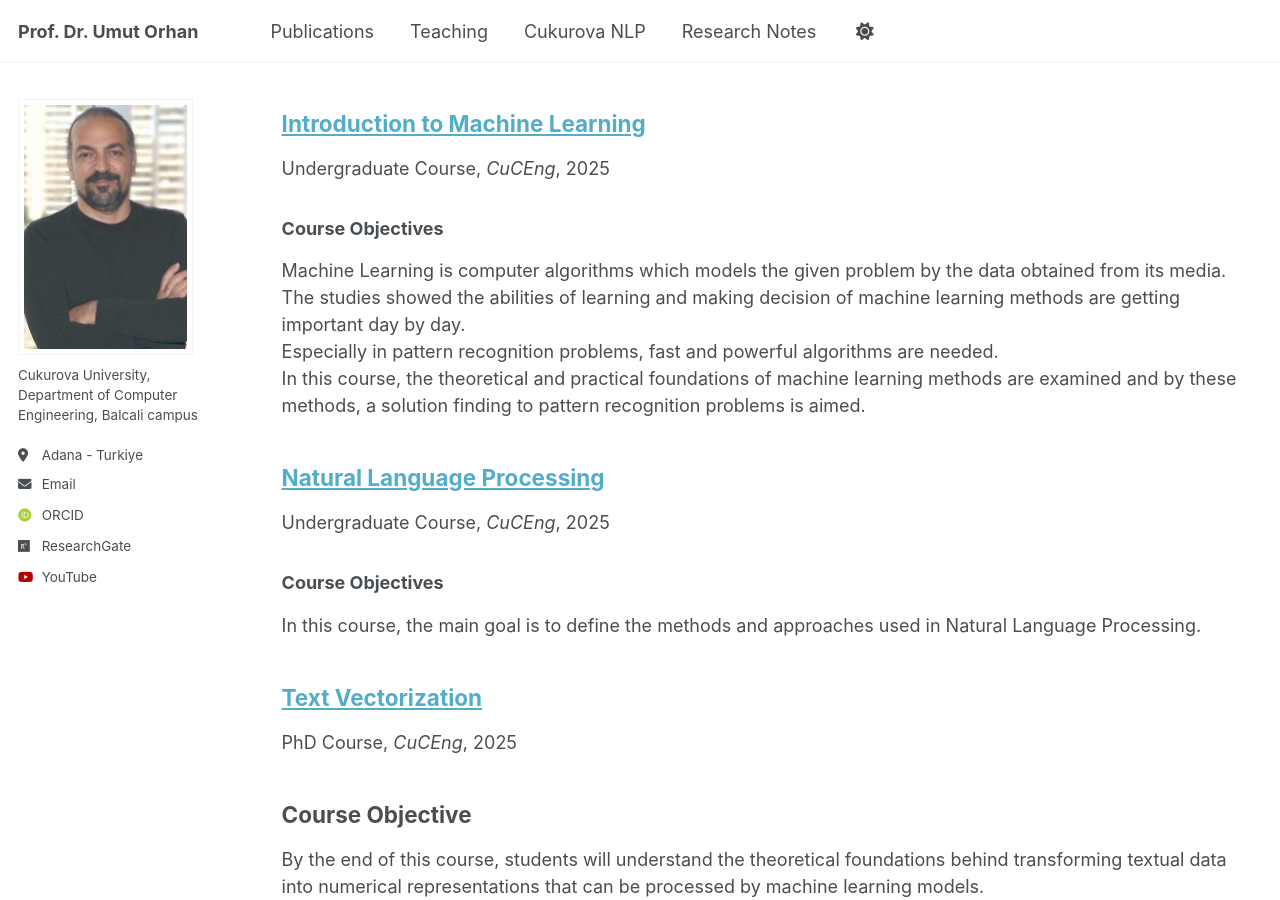
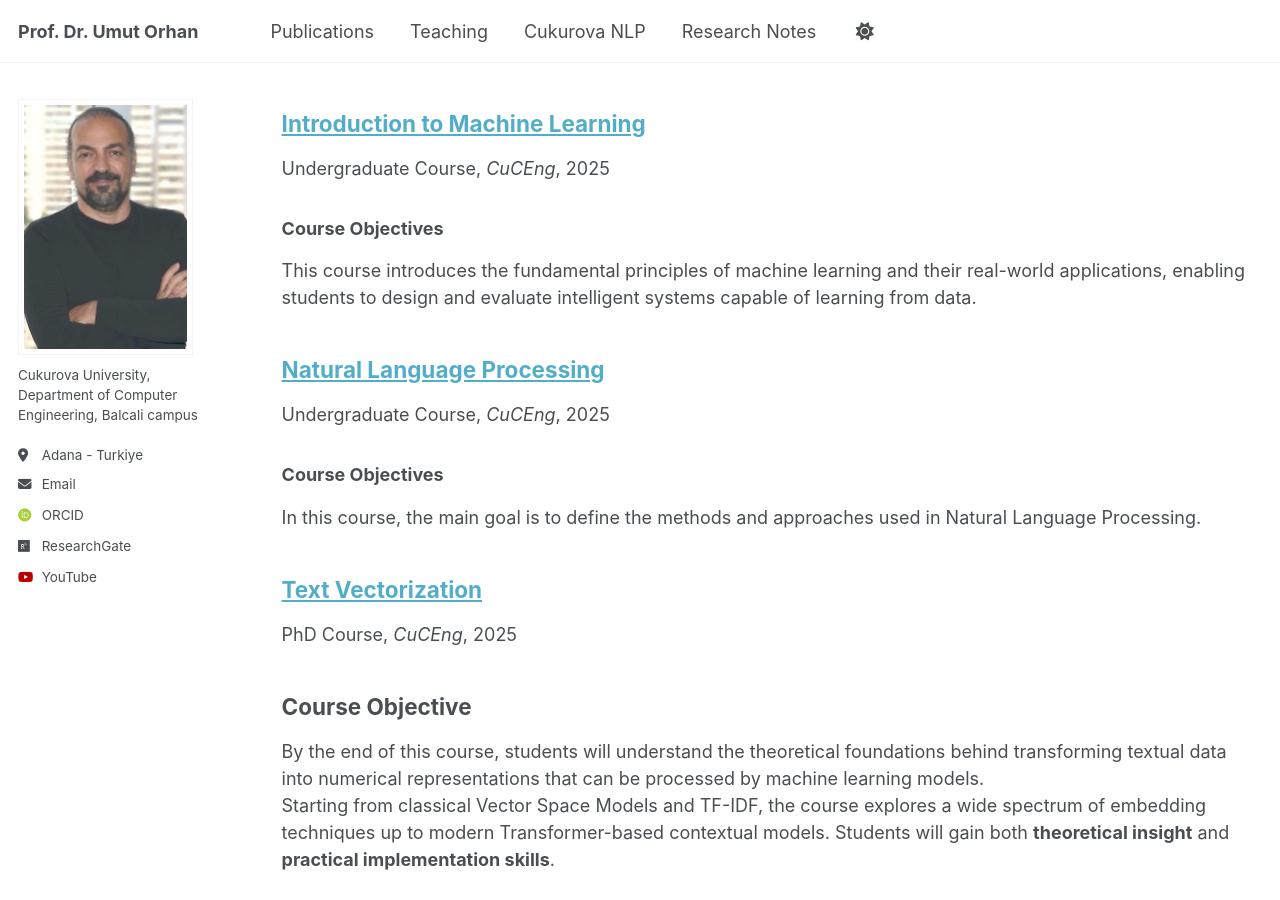
Before and after one commit to uorhan/uorhan.github.io, a Jekyll site: the page built from _pages/collection-archive.html, in a window 1280 px wide and 900 px high, scrolled down 3299 px. Built offline with Jekyll 4.4.1, drawn with Linux system fonts in a browser that asks for light colours; some web fonts are replaced.

Commit message:
Update IML.md

```diff
--- a/_teaching/IML.md
+++ b/_teaching/IML.md
@@ -8,49 +8,33 @@
 ---
 
 ### Course Objectives
-Machine Learning is computer algorithms which models the given problem by the data obtained from its media.
-The studies showed the abilities of learning and making decision of machine learning methods are getting important day by day.
-Especially in pattern recognition problems, fast and powerful algorithms are needed.
-In this course, the theoretical and practical foundations of machine learning methods are examined and by these methods, a solution finding to pattern recognition problems is aimed.
-
-### Course Content
-Instance-Based Learning; supervised and unsupervised learning; Decision Tree Learning; Bayesian Learning;
-Artificial Neural Networks: feed-forward and feedback paradigms; Assessing, Comparing and Combining Learning Algorithms;
-Feature Extraction and Dimension Reduction; Principal Component Analysis; Linear Discriminant Analysis.
-
-### Course Materials
-- T. Mitchell, *Machine Learning*, McGraw-Hill, 1997.
-- C. M. Bishop, *Pattern Recognition and Machine Learning*, Springer, 2007.
-- S. Haykin, *Neural Networks and Learning Machines*, Prentice Hall, 2008.
-- R. O. Duda, *Pattern Classification*, Wiley-Interscience, 2000.
+This course introduces the fundamental principles of machine learning and their real-world applications, enabling students to design and evaluate intelligent systems capable of learning from data.
 
 ### Assessment
 %40 Midterm (exam,tasks,etc.) + %60 Final (exam,tasks,etc.)
 
 ### Prerequisites
-It is expected that the students know programming.
+It is expected that students have basic programming knowledge (Python or equivalent).
 
 ### Weekly Schedule
-
-
 | Week | Topics | Lesson |
 |------|---------|--------|
-| 1 | Introduction and Basic Concepts of Machine Learning | Lesson 1 |
-| 2 | Supervised Learning – Distance Based Classification (K-Nearest Neighbors) | Lesson 2 |
-| 3 | Supervised Learning – Probability Based Classification (Naïve Bayes) | Lesson 3 |
-| 4 | Supervised Learning – Entropy Based Classification (Decision Trees: ID3, C4.5) | Lesson 4 |
-| 5 | Supervised Learning – Lagrange Based Classification (Support Vector Machines) | Lesson 5 |
-| 6 | Supervised Learning – Least Squares Based Regression (Ordinary Linear Regression) | Lesson 6 |
-| 7 | Unsupervised Learning – Clustering (K-Means) | Lesson 7 |
+| 1 | Introduction and Basic Concepts of Machine Learning | [Lesson 1](https://youtube.com/watch?v=example1) |
+| 2 | Supervised Learning – Distance Based Classification (K-Nearest Neighbors) | [Lesson 2](https://youtube.com/watch?v=example2) |
+| 3 | Supervised Learning – Probability Based Classification (Naïve Bayes) | [Lesson 3](https://youtube.com/watch?v=example3) |
+| 4 | Supervised Learning – Entropy Based Classification (Decision Trees: ID3, C4.5) | [Lesson 4](https://youtube.com/watch?v=example4) |
+| 5 | Supervised Learning – Lagrange Based Classification (Support Vector Machines) | [Lesson 5](https://youtube.com/watch?v=example5) |
+| 6 | Supervised Learning – Least Squares Based Regression (Ordinary Linear Regression) | [Lesson 6](https://youtube.com/watch?v=example6) |
+| 7 | Unsupervised Learning – Clustering (K-Means) | [Lesson 7](https://youtube.com/watch?v=example7) |
 | 8 | Midterm Exam |  |
-| 9 | Unsupervised Learning – Dimensionality Reduction (Principal Component Analysis) | Lesson 8 |
-| 10 | Unsupervised Learning – Association Rules (Apriori Algorithm) | Lesson 9 |
-| 11 | Reinforcement Learning (Q-Learning) | Lesson 10 |
-| 12 | Deep Learning – Perceptron and Adaline | Lesson 11 |
-| 13 | Deep Learning – Artificial Neural Networks (MLP and RBF) | Lesson 12 |
-| 14 | Deep Learning – Convolutional and Recurrent Neural Networks (CNN and RNN) | Lesson 13 |
-| 15 | Deep Learning – Transfer Learning and Transformers | Lesson 14 |
-| 16 | Review for Final Exam |  |
+| 9 | Unsupervised Learning – Dimensionality Reduction (Principal Component Analysis) | [Lesson 8](https://youtube.com/watch?v=example8) |
+| 10 | Unsupervised Learning – Association Rules (Apriori Algorithm) | [Lesson 9](https://youtube.com/watch?v=example9) |
+| 11 | Reinforcement Learning (Q-Learning) | [Lesson 10](https://youtube.com/watch?v=example10) |
+| 12 | Deep Learning – Perceptron and Adaline | [Lesson 11](https://youtube.com/watch?v=example11) |
+| 13 | Deep Learning – Artificial Neural Networks (MLP and RBF) | [Lesson 12](https://youtube.com/watch?v=example12) |
+| 14 | Deep Learning – Convolutional and Recurrent Neural Networks (CNN and RNN) | [Lesson 13](https://youtube.com/watch?v=example13) |
+| 15 | Deep Learning – Transfer Learning and Transformers | [Lesson 14](https://youtube.com/watch?v=example14) |
+| 16 | Review for Final Exam | [Lesson 15](https://youtube.com/watch?v=example15) |
 
 ## Resources
 Below you can find past exam papers.
```
